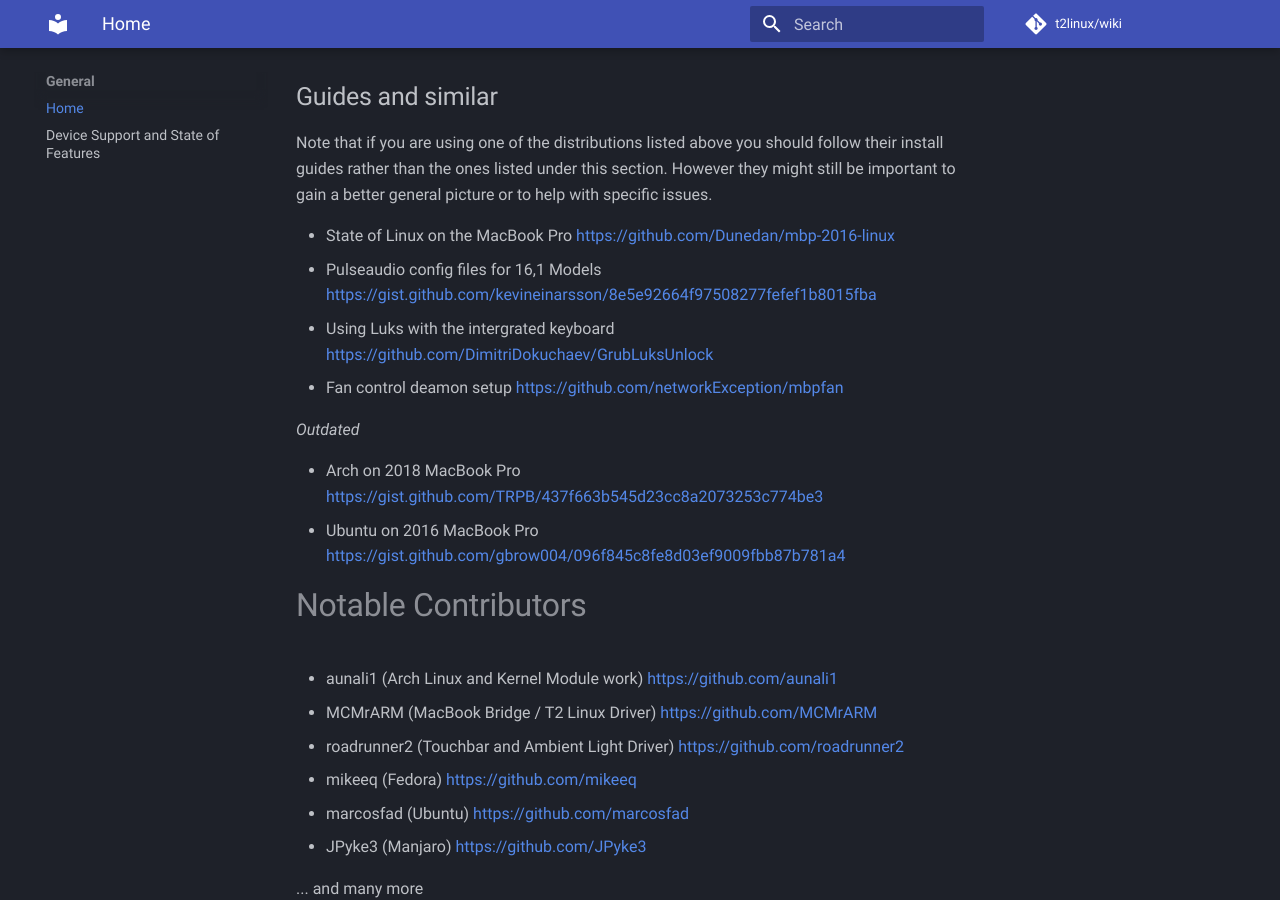
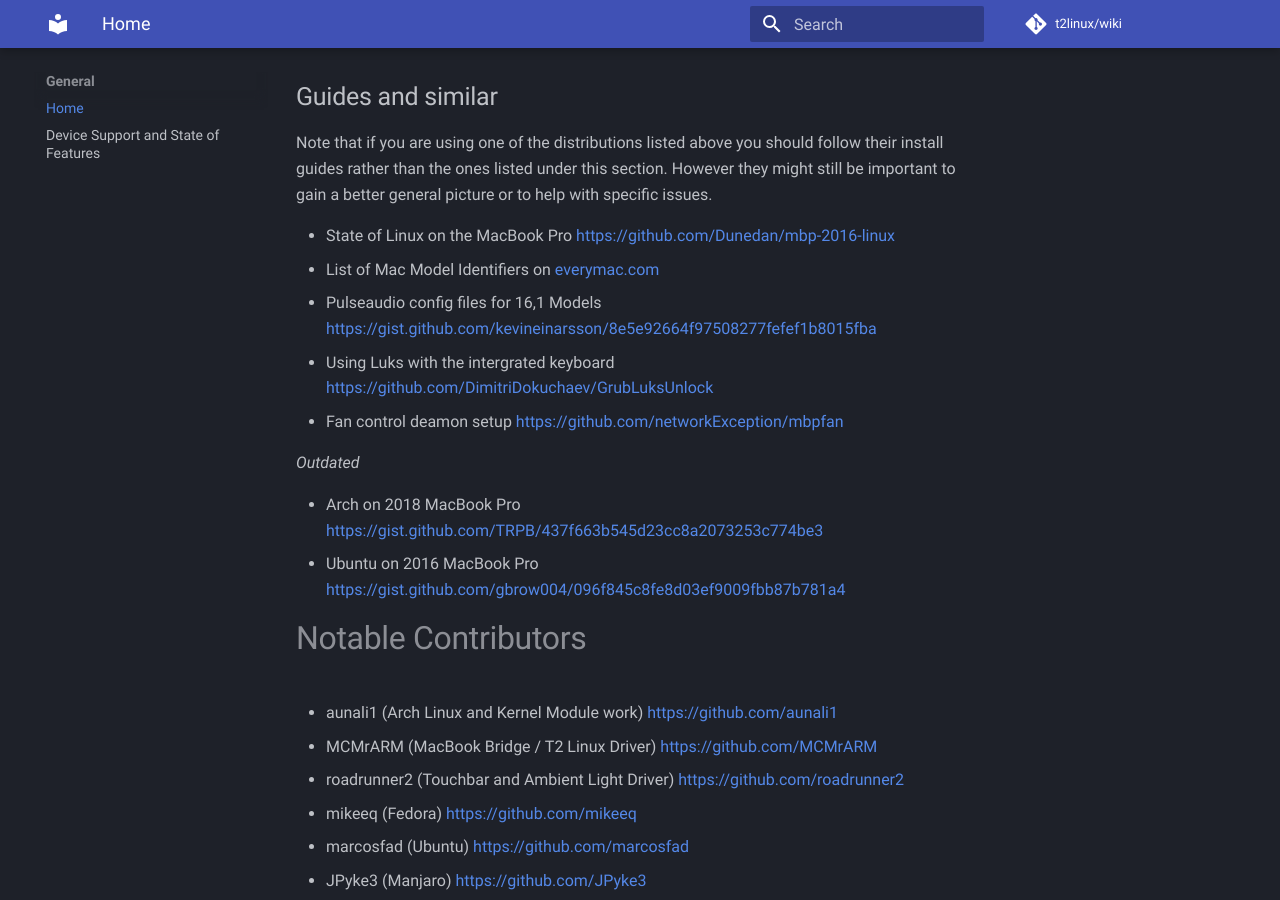
Before and after one commit to t2linux/wiki, an MkDocs documentation site: the page built from docs/index.md, in a window 1280 px wide and 900 px high, scrolled down 1114 px. Built offline with MkDocs 1.6.1 and Material for MkDocs 9.7.7, drawn with Linux system fonts in a browser that asks for light colours; comment, search, counter and statistics services are not loaded.

Commit message:
Index: Added list of model identifiers to guides

```diff
--- a/docs/index.md
+++ b/docs/index.md
@@ -36,6 +36,7 @@ The following repos contain kernel modules for said support.
 Note that if you are using one of the distributions listed above you should follow their install guides rather than the ones listed under this section. However they might still be important to gain a better general picture or to help with specific issues.
 
 - State of Linux on the MacBook Pro [https://github.com/Dunedan/mbp-2016-linux](https://github.com/Dunedan/mbp-2016-linux)
+- List of Mac Model Identifiers on [everymac.com](https://everymac.com/systems/by_capability/mac-specs-by-machine-model-machine-id.html)
 - Pulseaudio config files for 16,1 Models [https://gist.github.com/kevineinarsson/8e5e92664f97508277fefef1b8015fba](https://gist.github.com/kevineinarsson/8e5e92664f97508277fefef1b8015fba)
 - Using Luks with the intergrated keyboard [https://github.com/DimitriDokuchaev/GrubLuksUnlock](https://github.com/DimitriDokuchaev/GrubLuksUnlock)
 - Fan control deamon setup [https://github.com/networkException/mbpfan](https://github.com/networkException/mbpfan)
```
